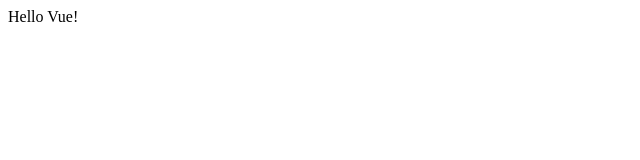
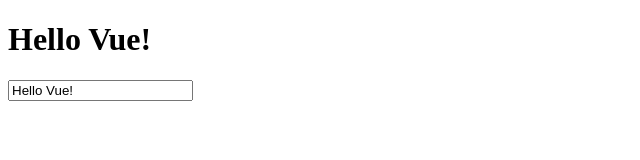
Before and after one commit to IChurnCode/learningVue, a plain HTML site: page index.html in a window 1280 px wide. Shown: the whole page, without its empty margins (0-640 px from the left). Drawn offline with nearby package versions, Linux system fonts and the light colour scheme.

Commit message:
testing two way binding with v-model directive

```diff
--- a/index.html
+++ b/index.html
@@ -6,7 +6,8 @@
 </head>
 <body>
   <div id="app">
-    {{ message }}
+    <h1>{{ message }}</h1>
+    <input v-model="message">
   </div>
 
   <script>
```
